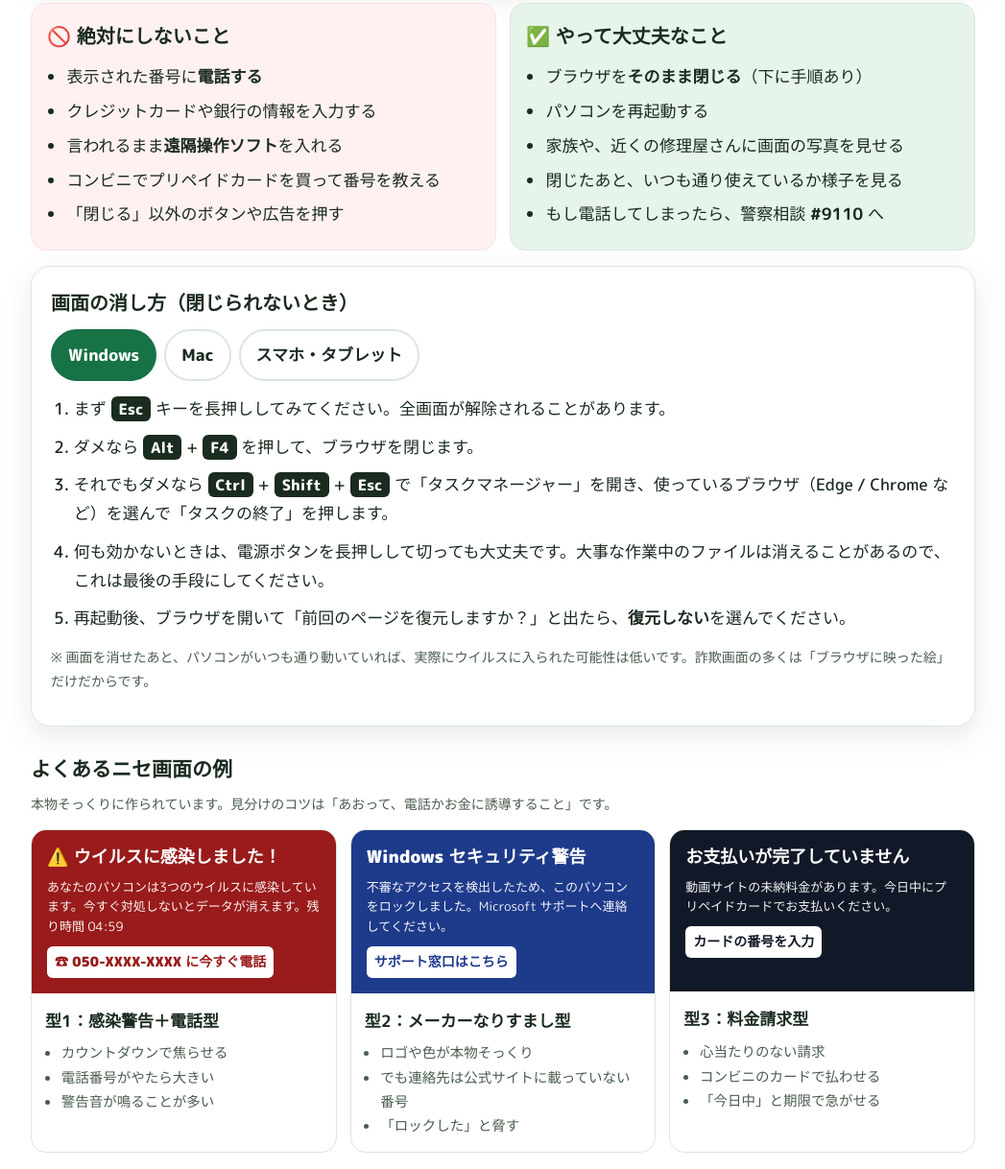
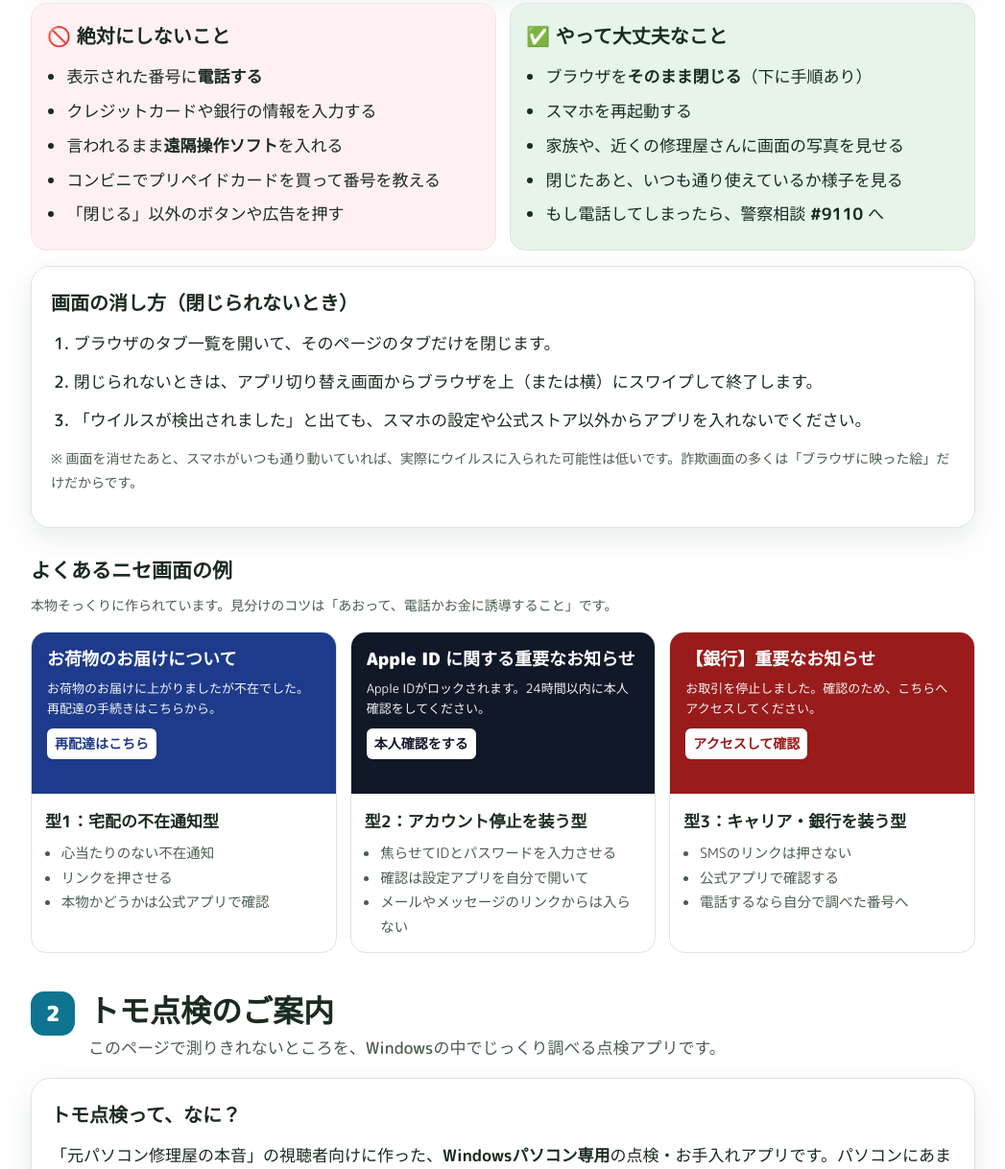
Before and after one commit to noburin1/tomocheck, a plain HTML site: page docs/anzen/check/index.html in a window 1280 px wide. Shown: the part 1526-2744 px from the top of the page at 96% size, without its empty margins (116-1163 px from the left). Drawn offline with Linux system fonts and the light colour scheme.

Commit message:
スマホ版チェッカー: ニセ画面の例をスマホ向けに入れ替え、PC寄りの要素（Microsoftチップ・Win/Macタブ）を除去

```diff
--- a/docs/anzen/check/index.html
+++ b/docs/anzen/check/index.html
@@ -197,7 +197,6 @@ code.file{background:var(--bg2);border:1px solid var(--line);padding:1px 7px;bor
         <button class="chip" aria-pressed="false" data-w="2">🔊 警告音や声が鳴り続ける</button>
         <button class="chip" aria-pressed="false" data-w="2">⏰ カウントダウンで急がされる</button>
         <button class="chip" aria-pressed="false" data-w="2">🔒 画面が全画面で、閉じられない</button>
-        <button class="chip" aria-pressed="false" data-w="1">🏢 Microsoft / Windows のロゴがある</button>
         <button class="chip" aria-pressed="false" data-w="1">✍️ 日本語が少し変・カタコトっぽい</button>
         <button class="chip" aria-pressed="false" data-w="1">🦠 「ウイルス○件検出」と出ている</button>
         <button class="chip" aria-pressed="false" data-w="1">🌐 心当たりのないサイトで急に出た</button>
@@ -224,7 +223,7 @@ code.file{background:var(--bg2);border:1px solid var(--line);padding:1px 7px;bor
         <h3>✅ やって大丈夫なこと</h3>
         <ul>
           <li>ブラウザを<strong>そのまま閉じる</strong>（下に手順あり）</li>
-          <li>パソコンを再起動する</li>
+          <li>スマホを再起動する</li>
           <li>家族や、近くの修理屋さんに画面の写真を見せる</li>
           <li>閉じたあと、いつも通り使えているか様子を見る</li>
           <li>もし電話してしまったら、警察相談 <strong>#9110</strong> へ</li>
@@ -234,52 +233,30 @@ code.file{background:var(--bg2);border:1px solid var(--line);padding:1px 7px;bor
 
     <div class="card">
       <h3>画面の消し方（閉じられないとき）</h3>
-      <div class="tabs" role="tablist" aria-label="お使いの機械">
-        <button class="tab active" data-tab="win">Windows</button>
-        <button class="tab" data-tab="mac">Mac</button>
-        <button class="tab" data-tab="phone">スマホ・タブレット</button>
-      </div>
-      <div class="close-panel active" id="panel-win">
-        <ol>
-          <li>まず <kbd>Esc</kbd> キーを長押ししてみてください。全画面が解除されることがあります。</li>
-          <li>ダメなら <kbd>Alt</kbd> + <kbd>F4</kbd> を押して、ブラウザを閉じます。</li>
-          <li>それでもダメなら <kbd>Ctrl</kbd> + <kbd>Shift</kbd> + <kbd>Esc</kbd> で「タスクマネージャー」を開き、使っているブラウザ（Edge / Chrome など）を選んで「タスクの終了」を押します。</li>
-          <li>何も効かないときは、電源ボタンを長押しして切っても大丈夫です。大事な作業中のファイルは消えることがあるので、これは最後の手段にしてください。</li>
-          <li>再起動後、ブラウザを開いて「前回のページを復元しますか？」と出たら、<strong>復元しない</strong>を選んでください。</li>
-        </ol>
-      </div>
-      <div class="close-panel" id="panel-mac">
-        <ol>
-          <li><kbd>Esc</kbd> キーを長押しして、全画面を解除してみてください。</li>
-          <li><kbd>Command</kbd> + <kbd>Q</kbd> でブラウザを終了します。</li>
-          <li>ダメなら <kbd>Option</kbd> + <kbd>Command</kbd> + <kbd>Esc</kbd> で「強制終了」画面を開き、ブラウザを選んで「強制終了」。</li>
-          <li>再び開いたときに「ページを復元」と出たら、復元しないでください。</li>
-        </ol>
-      </div>
-      <div class="close-panel" id="panel-phone">
+      <div class="close-panel active" id="panel-phone">
         <ol>
           <li>ブラウザのタブ一覧を開いて、そのページのタブだけを閉じます。</li>
           <li>閉じられないときは、アプリ切り替え画面からブラウザを上（または横）にスワイプして終了します。</li>
           <li>「ウイルスが検出されました」と出ても、スマホの設定や公式ストア以外からアプリを入れないでください。</li>
         </ol>
       </div>
-      <p class="note">※ 画面を消せたあと、パソコンがいつも通り動いていれば、実際にウイルスに入られた可能性は低いです。詐欺画面の多くは「ブラウザに映った絵」だけだからです。</p>
+      <p class="note">※ 画面を消せたあと、スマホがいつも通り動いていれば、実際にウイルスに入られた可能性は低いです。詐欺画面の多くは「ブラウザに映った絵」だけだからです。</p>
     </div>
 
     <h3 style="margin:26px 0 6px;font-size:21px">よくあるニセ画面の例</h3>
     <p class="note" style="margin-top:0">本物そっくりに作られています。見分けのコツは「あおって、電話かお金に誘導すること」です。</p>
     <div class="examples">
       <article class="fake">
-        <div class="fake-screen red"><div class="fs-title">⚠️ ウイルスに感染しました！</div><div class="fs-body">あなたのパソコンは3つのウイルスに感染しています。今すぐ対処しないとデータが消えます。残り時間 04:59</div><span class="fs-phone">☎ 050-XXXX-XXXX に今すぐ電話</span></div>
-        <div class="fake-caption"><strong>型1：感染警告＋電話型</strong><ul><li>カウントダウンで焦らせる</li><li>電話番号がやたら大きい</li><li>警告音が鳴ることが多い</li></ul></div>
+        <div class="fake-screen blue"><div class="fs-title">お荷物のお届けについて</div><div class="fs-body">お荷物のお届けに上がりましたが不在でした。再配達の手続きはこちらから。</div><span class="fs-phone" style="color:#1e3a8a">再配達はこちら</span></div>
+        <div class="fake-caption"><strong>型1：宅配の不在通知型</strong><ul><li>心当たりのない不在通知</li><li>リンクを押させる</li><li>本物かどうかは公式アプリで確認</li></ul></div>
       </article>
       <article class="fake">
-        <div class="fake-screen blue"><div class="fs-title">Windows セキュリティ警告</div><div class="fs-body">不審なアクセスを検出したため、このパソコンをロックしました。Microsoft サポートへ連絡してください。</div><span class="fs-phone" style="color:#1e3a8a">サポート窓口はこちら</span></div>
-        <div class="fake-caption"><strong>型2：メーカーなりすまし型</strong><ul><li>ロゴや色が本物そっくり</li><li>でも連絡先は公式サイトに載っていない番号</li><li>「ロックした」と脅す</li></ul></div>
+        <div class="fake-screen dark"><div class="fs-title">Apple ID に関する重要なお知らせ</div><div class="fs-body">Apple IDがロックされます。24時間以内に本人確認をしてください。</div><span class="fs-phone" style="color:#111827">本人確認をする</span></div>
+        <div class="fake-caption"><strong>型2：アカウント停止を装う型</strong><ul><li>焦らせてIDとパスワードを入力させる</li><li>確認は設定アプリを自分で開いて</li><li>メールやメッセージのリンクからは入らない</li></ul></div>
       </article>
       <article class="fake">
-        <div class="fake-screen dark"><div class="fs-title">お支払いが完了していません</div><div class="fs-body">動画サイトの未納料金があります。今日中にプリペイドカードでお支払いください。</div><span class="fs-phone" style="color:#111827">カードの番号を入力</span></div>
-        <div class="fake-caption"><strong>型3：料金請求型</strong><ul><li>心当たりのない請求</li><li>コンビニのカードで払わせる</li><li>「今日中」と期限で急がせる</li></ul></div>
+        <div class="fake-screen red"><div class="fs-title">【銀行】重要なお知らせ</div><div class="fs-body">お取引を停止しました。確認のため、こちらへアクセスしてください。</div><span class="fs-phone">アクセスして確認</span></div>
+        <div class="fake-caption"><strong>型3：キャリア・銀行を装う型</strong><ul><li>SMSのリンクは押さない</li><li>公式アプリで確認する</li><li>電話するなら自分で調べた番号へ</li></ul></div>
       </article>
     </div>
   </section>
@@ -362,16 +339,6 @@ function updateVerdict(){
   else { vTitle.textContent='🚨 ほぼ詐欺です。今すぐ画面を閉じてください'; vBody.innerHTML='特徴が何個も重なっています。これは本物の警告の出方ではありません。<strong>絶対に電話せず、遠隔操作ソフトも入れないでください。</strong>下の手順でブラウザを閉じましょう。もし既に電話したり操作を許したりした場合は、警察相談ダイヤル <strong>#9110</strong> と、使っている銀行・カード会社へ連絡してください。'; }
 }
 chips.forEach(function(c){ c.addEventListener('click', function(){ var on=c.getAttribute('aria-pressed')==='true'; c.setAttribute('aria-pressed', on?'false':'true'); updateVerdict(); }); });
-
-// ---------- 画面の消し方タブ ----------
-document.querySelectorAll('.tab').forEach(function(t){
-  t.addEventListener('click', function(){
-    document.querySelectorAll('.tab').forEach(function(x){x.classList.remove('active')});
-    t.classList.add('active');
-    document.querySelectorAll('.close-panel').forEach(function(p){p.classList.remove('active')});
-    document.getElementById('panel-'+t.dataset.tab).classList.add('active');
-  });
-});
 </script>
 </body>
 </html>
```
